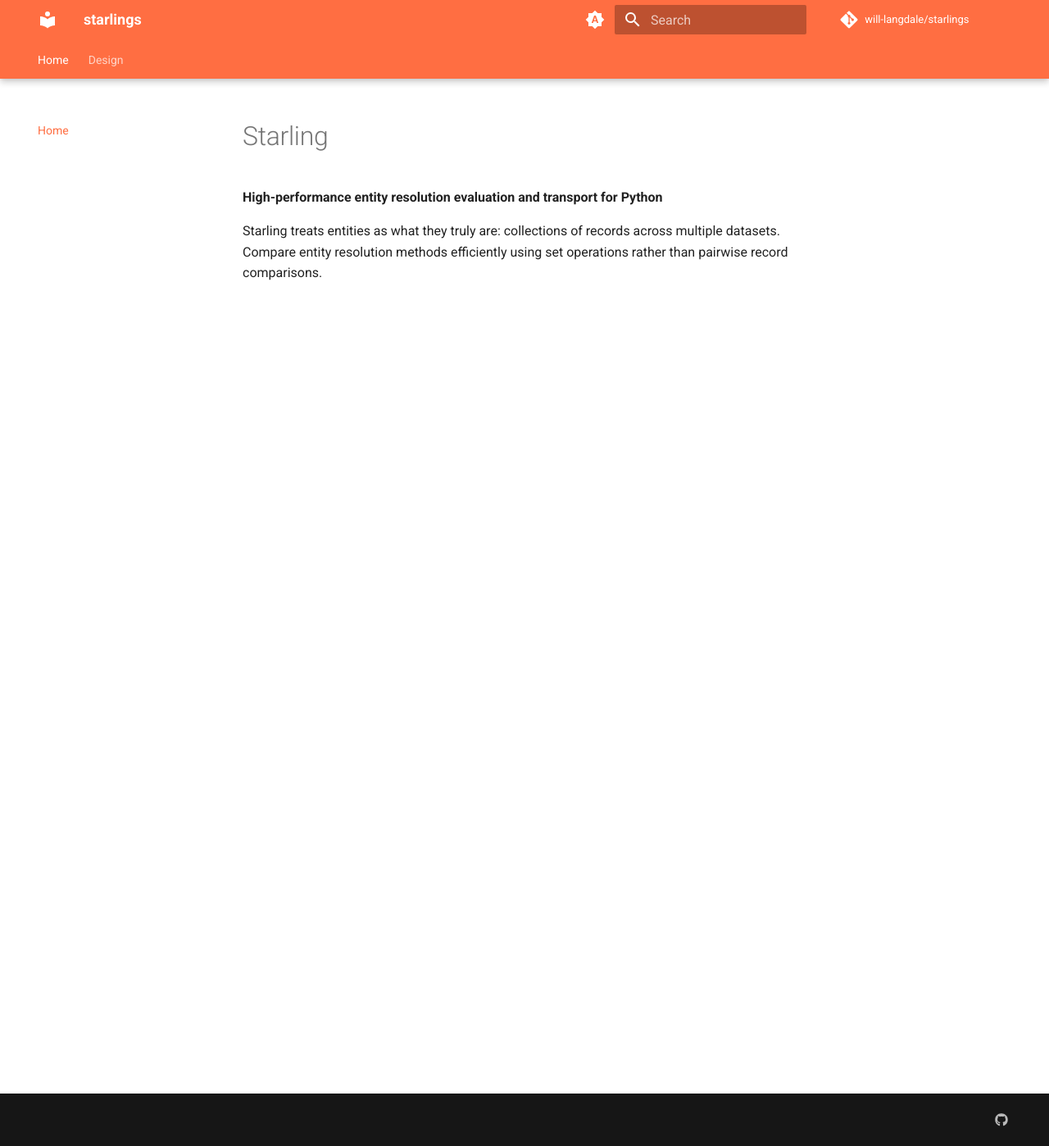
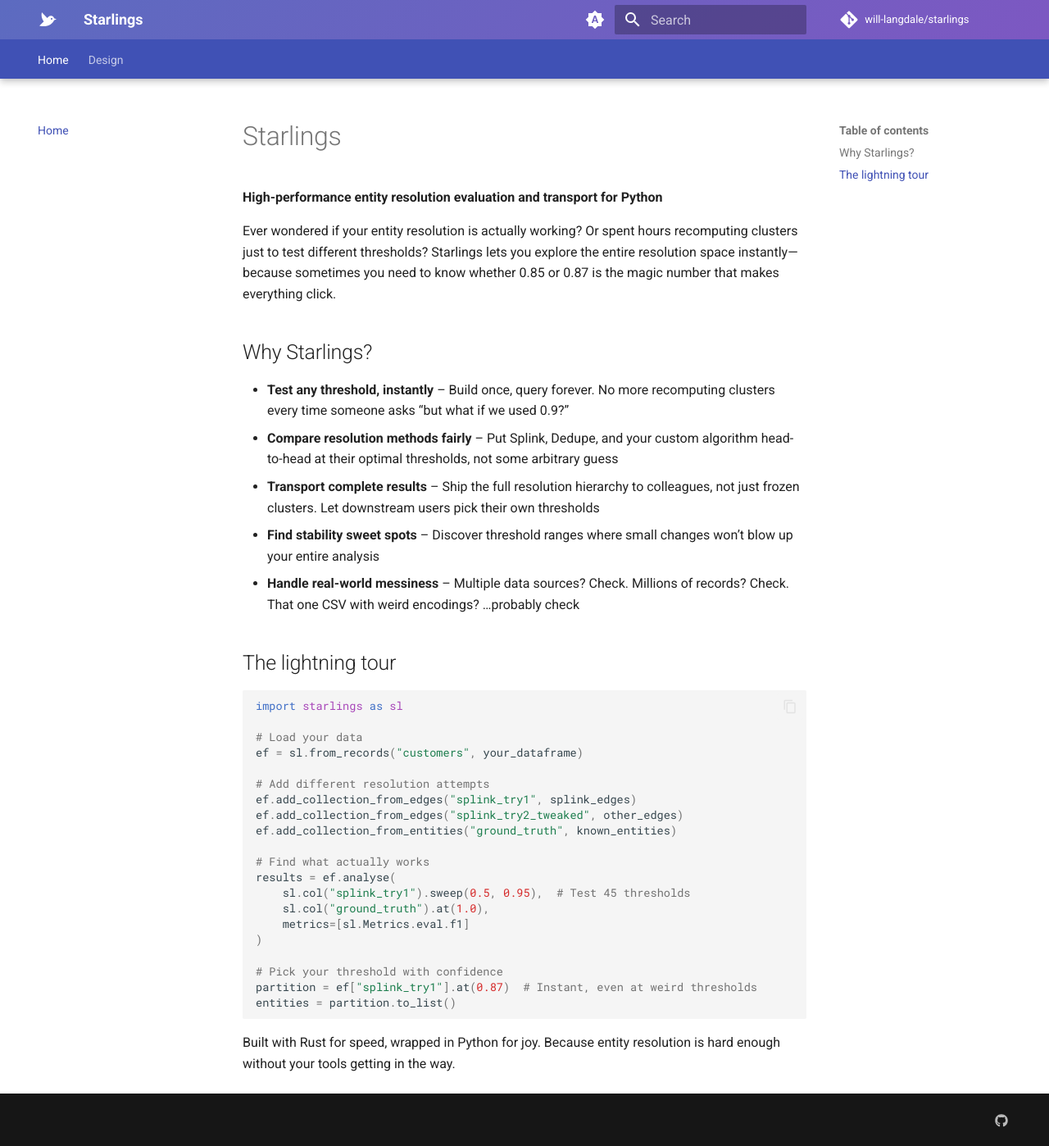
Before and after one commit to will-langdale/entityframe, an MkDocs documentation site: the page built from docs/index.md, in a window 1280 px wide and 1398 px high. Shown: the whole window at 82% size. Built offline with MkDocs 1.6.1 and Material for MkDocs 9.7.7, drawn with Linux system fonts in a browser that asks for light colours; comment, search, counter and statistics services are not loaded.

Commit message:
Final touches to mkdocs retheme and copy.

````diff
--- a/docs/index.md
+++ b/docs/index.md
@@ -1,5 +1,40 @@
-# Starling
+# Starlings
 
 **High-performance entity resolution evaluation and transport for Python**
 
-Starling treats entities as what they truly are: collections of records across multiple datasets. Compare entity resolution methods efficiently using set operations rather than pairwise record comparisons.
+Ever wondered if your entity resolution is actually working? Or spent hours recomputing clusters just to test different thresholds? Starlings lets you explore the entire resolution space instantly—because sometimes you need to know whether 0.85 or 0.87 is the magic number that makes everything click.
+
+## Why Starlings?
+
+* **Test any threshold, instantly** – Build once, query forever. No more recomputing clusters every time someone asks "but what if we used 0.9?"
+* **Compare resolution methods fairly** – Put Splink, Dedupe, and your custom algorithm head-to-head at their optimal thresholds, not some arbitrary guess
+* **Transport complete results** – Ship the full resolution hierarchy to colleagues, not just frozen clusters. Let downstream users pick their own thresholds
+* **Find stability sweet spots** – Discover threshold ranges where small changes won't blow up your entire analysis
+* **Handle real-world messiness** – Multiple data sources? Check. Millions of records? Check. That one CSV with weird encodings? ...probably check
+
+## The lightning tour
+
+```python
+import starlings as sl
+
+# Load your data
+ef = sl.from_records("customers", your_dataframe)
+
+# Add different resolution attempts
+ef.add_collection_from_edges("splink_try1", splink_edges)
+ef.add_collection_from_edges("splink_try2_tweaked", other_edges)
+ef.add_collection_from_entities("ground_truth", known_entities)
+
+# Find what actually works
+results = ef.analyse(
+    sl.col("splink_try1").sweep(0.5, 0.95),  # Test 45 thresholds
+    sl.col("ground_truth").at(1.0),
+    metrics=[sl.Metrics.eval.f1]
+)
+
+# Pick your threshold with confidence
+partition = ef["splink_try1"].at(0.87)  # Instant, even at weird thresholds
+entities = partition.to_list()
+```
+
+Built with Rust for speed, wrapped in Python for joy. Because entity resolution is hard enough without your tools getting in the way.
--- /dev/null
+++ b/docs/stylesheets/extra.css
@@ -0,0 +1,11 @@
+/* Starlings Theme */
+
+/* Just a subtle gradient on the header */
+.md-header {
+    background: linear-gradient(135deg, #5c6bc0 0%, #7e57c2 100%);
+}
+
+/* Slightly rounded code blocks */
+.highlight pre {
+    border-radius: 6px;
+}
--- a/mkdocs.yml
+++ b/mkdocs.yml
@@ -1,4 +1,4 @@
-site_name: "starlings"
+site_name: "Starlings"
 site_description: "Documentation for starlings"
 repo_url: "https://github.com/will-langdale/starlings"
 repo_name: "will-langdale/starlings"
@@ -7,12 +7,16 @@ nav:
 - Home: index.md
 - Design:
   - Overview: design/overview.md
-  - System architecture: design/foundations.md
-  - API design: design/implementation.md
-  - User interface design: design/reference.md
+  - First principles: design/principles.md
+  - Foundational constructs: design/algorithms.md
+  - Rust engine: design/engine.md
+  - Python API: design/interface.md
+  - Roadmap: design/roadmap.md
 
 theme:
   name: material
+  icon:
+    logo: material/bird
   features:
     - content.code.copy
     - navigation.sections
@@ -30,15 +34,15 @@ theme:
         name: Switch to light mode
     - media: "(prefers-color-scheme: light)"
       scheme: default
-      primary: deep orange
-      accent: light blue
+      primary: indigo
+      accent: amber
       toggle:
         icon: material/brightness-7
         name: Switch to dark mode
     - media: "(prefers-color-scheme: dark)"
       scheme: slate
-      primary: orange
-      accent: cyan
+      primary: indigo
+      accent: amber
       toggle:
         icon: material/brightness-4
         name: Switch to system preference
@@ -111,3 +115,6 @@ extra:
     - icon: fontawesome/brands/github
       link: https://github.com/will-langdale/starlings
   generator: false
+
+extra_css:
+  - stylesheets/extra.css
````
Also changed, not shown: docs/design/overview.md (+3 -0 lines), docs/design/roadmap.md (added, +269 -0 lines).
